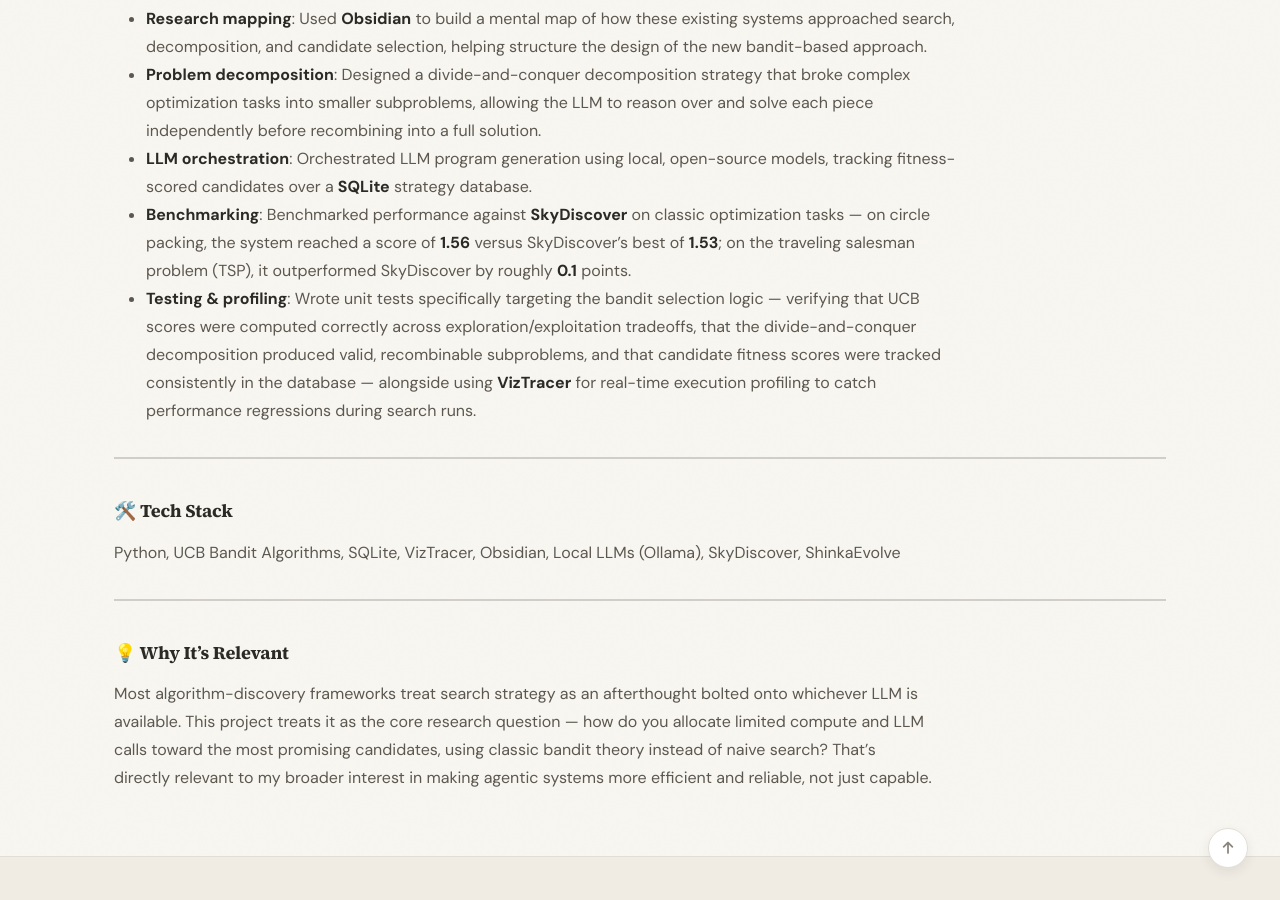
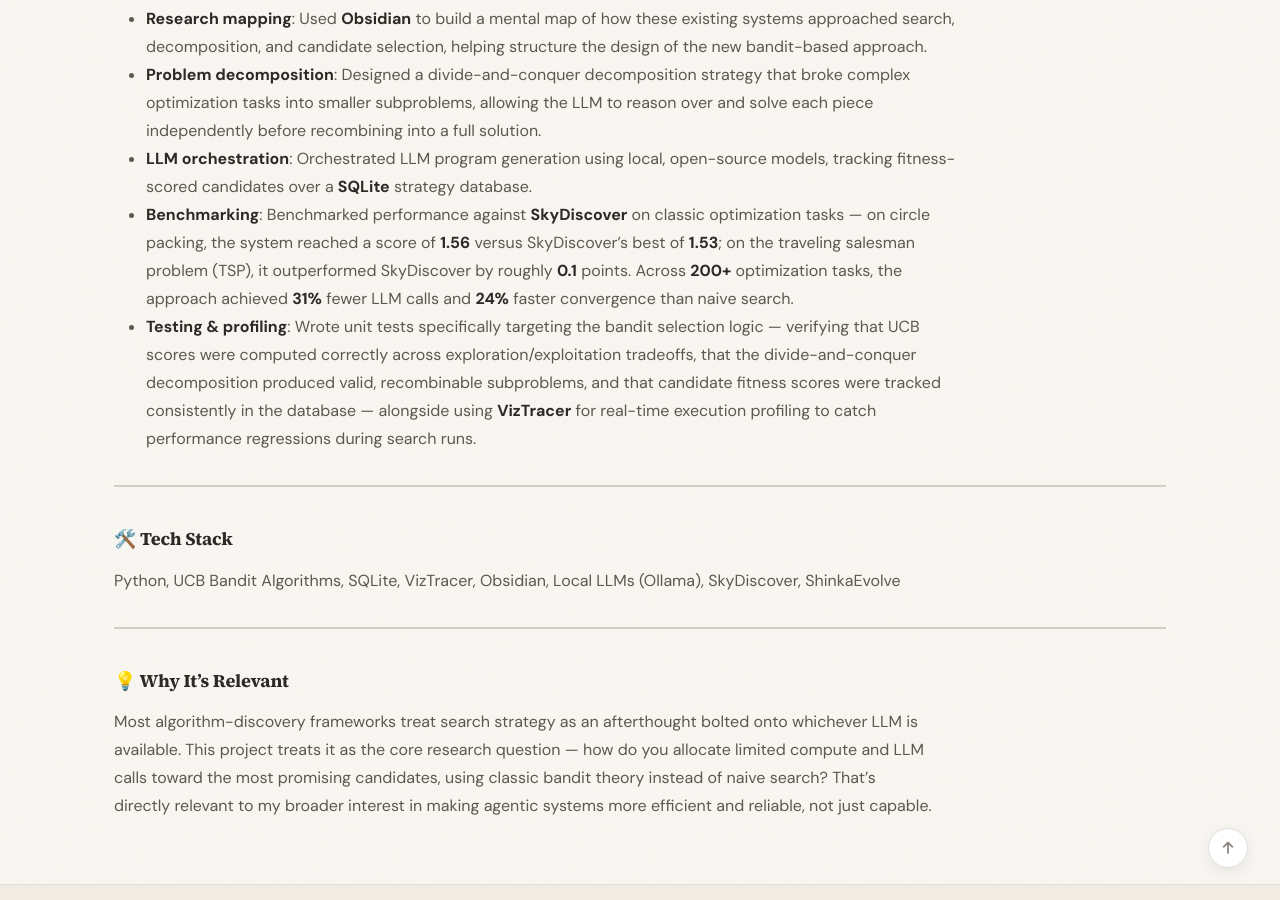
Before and after one commit to ayush11z/ayush11z.github.io, a Jekyll site: the page built from _projects/bandit-algorithm-discovery.md, in a window 1280 px wide and 900 px high, scrolled down 581 px. Built offline with Jekyll 4.4.1, drawn with Linux system fonts in a browser that asks for light colours; a style sheet for code colours, icons or effects is not loaded.

Commit message:
Add resume metrics to HDSI and Myna project pages
31% fewer LLM calls / 24% faster convergence on the algorithm
discovery project, and 95.6% prior-task performance retained via LoRA
continual learning on the Myna Voice Labs project.

Co-Authored-By: Claude Sonnet 5 <noreply@anthropic.com>

```diff
--- a/_projects/bandit-algorithm-discovery.md
+++ b/_projects/bandit-algorithm-discovery.md
@@ -18,7 +18,7 @@ This project was research under [Professor Yusu Wang](https://yusu.belkin-wang.o
 - **Research mapping**: Used **Obsidian** to build a mental map of how these existing systems approached search, decomposition, and candidate selection, helping structure the design of the new bandit-based approach.
 - **Problem decomposition**: Designed a divide-and-conquer decomposition strategy that broke complex optimization tasks into smaller subproblems, allowing the LLM to reason over and solve each piece independently before recombining into a full solution.
 - **LLM orchestration**: Orchestrated LLM program generation using local, open-source models, tracking fitness-scored candidates over a **SQLite** strategy database.
-- **Benchmarking**: Benchmarked performance against **SkyDiscover** on classic optimization tasks — on circle packing, the system reached a score of **1.56** versus SkyDiscover's best of **1.53**; on the traveling salesman problem (TSP), it outperformed SkyDiscover by roughly **0.1** points.
+- **Benchmarking**: Benchmarked performance against **SkyDiscover** on classic optimization tasks — on circle packing, the system reached a score of **1.56** versus SkyDiscover's best of **1.53**; on the traveling salesman problem (TSP), it outperformed SkyDiscover by roughly **0.1** points. Across **200+** optimization tasks, the approach achieved **31%** fewer LLM calls and **24%** faster convergence than naive search.
 - **Testing & profiling**: Wrote unit tests specifically targeting the bandit selection logic — verifying that UCB scores were computed correctly across exploration/exploitation tradeoffs, that the divide-and-conquer decomposition produced valid, recombinable subproblems, and that candidate fitness scores were tracked consistently in the database — alongside using **VizTracer** for real-time execution profiling to catch performance regressions during search runs.
 
 ---
```
Also changed, not shown: _projects/myna-parkinsons-detection.md (+1 -0 lines).
